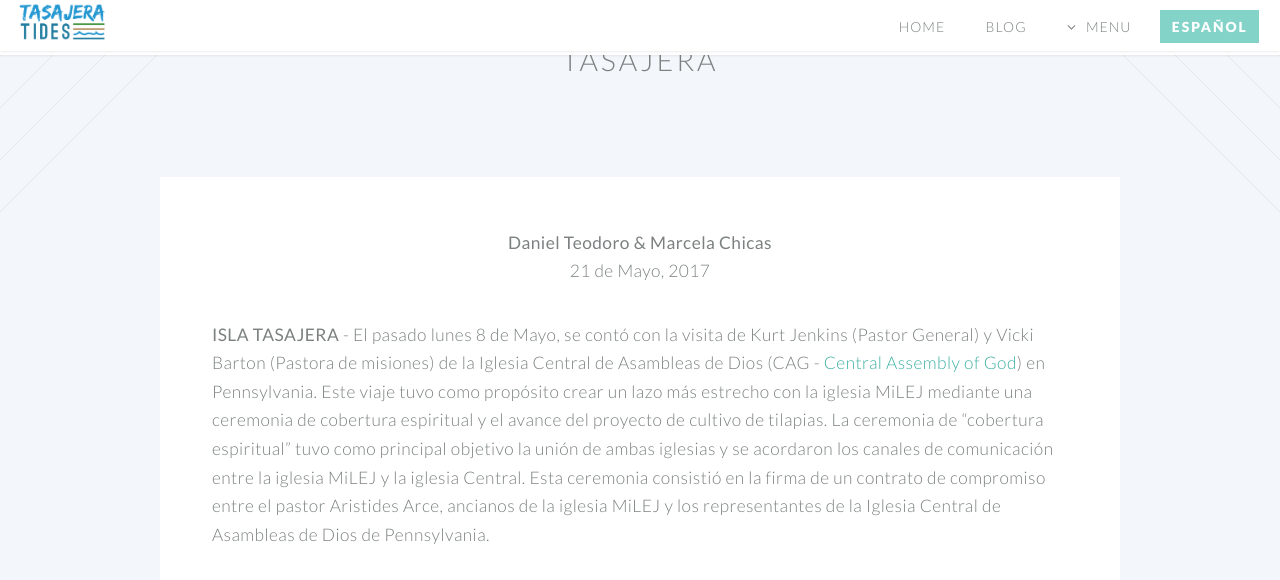
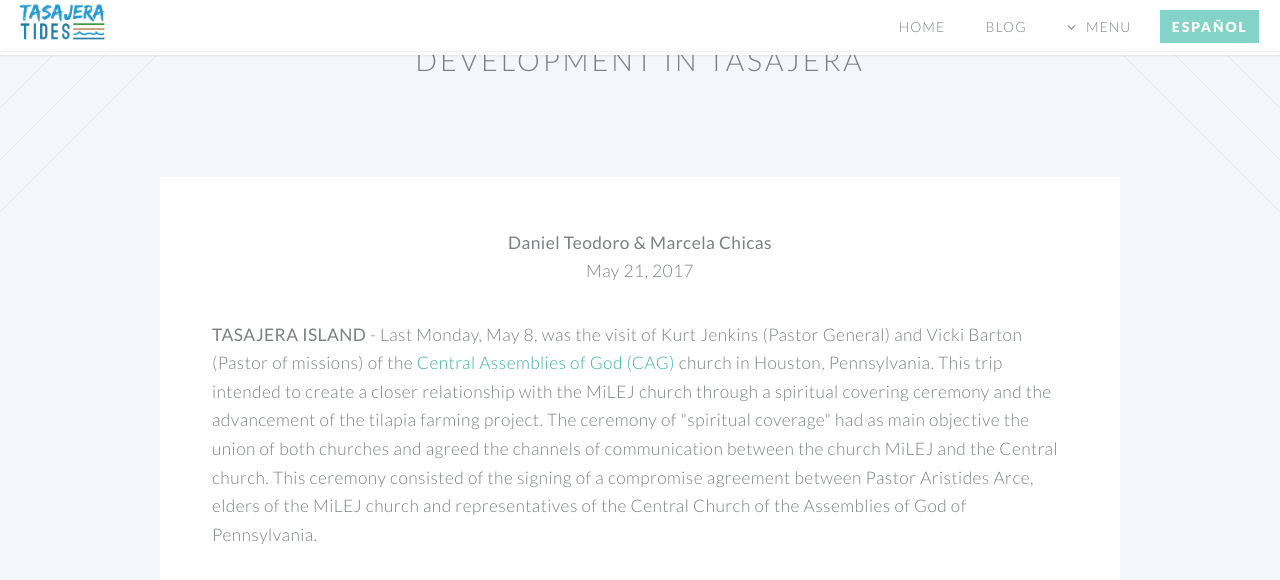
Before and after one commit to danteo90/danteo90.github.io, a Jekyll site: the page built from blog_1_en.html, in a window 1280 px wide and 1400 px high, scrolled down 221 px, cut to the strip 0-580 px from the top of the window. Built offline with Jekyll 4.4.1, drawn with Linux system fonts in a browser that asks for light colours; some of the changed text lies outside the part shown.

Commit message:
Update blog_1_en.html

```diff
--- a/blog_1_en.html
+++ b/blog_1_en.html
@@ -71,23 +71,22 @@ layout: default
 
     <article id="main">
   <header class="special container">
-    <h2 class="post-title">Convenio Cristiano para el desarrollo acuicola de Tasajera</h2>
+    <h2 class="post-title">Christian Covenant for Spiritual and Aquaculture Development in Tasajera</h2>
     <p class="post-meta">{{ page.date | date: "%b %-d, %Y" }}{% if page.author %} • {{ page.author }}{% endif %}{% if page.meta %} • {{ page.meta }}{% endif %}</p>
   </header>
 
   <section class="style4 wrapper container">
-      <p style="text-align:center;"><b>Daniel Teodoro &amp; Marcela Chicas</b><br />21 de Mayo, 2017</p>
+      <p style="text-align:center;"><b>Daniel Teodoro &amp; Marcela Chicas</b><br />May 21, 2017</p>
 
-      <p><b>ISLA TASAJERA</b> - El pasado lunes 8 de Mayo, se contó con la visita de Kurt Jenkins (Pastor General) y Vicki Barton (Pastora de misiones) de la Iglesia Central de Asambleas de Dios (CAG - <a href="http://www.centralconnect.org/" target="_blank"><i>Central Assembly of God</i></a>) en Pennsylvania. Este viaje tuvo como propósito crear un lazo más estrecho con la iglesia MiLEJ mediante una ceremonia de cobertura espiritual y el avance del proyecto de cultivo de tilapias. La ceremonia de “cobertura espiritual” tuvo como principal objetivo la unión de ambas iglesias y se acordaron los canales de comunicación entre la iglesia MiLEJ y la iglesia Central. Esta ceremonia consistió en la firma de un contrato de compromiso entre el pastor Aristides Arce, ancianos de la iglesia MiLEJ y los representantes de la Iglesia Central de Asambleas de Dios de Pennsylvania.</p>
+      <p><b>TASAJERA ISLAND</b> - Last Monday, May 8, was the visit of Kurt Jenkins (Pastor General) and Vicki Barton (Pastor of missions) of the <a href="http://centralconnect.org/">Central Assemblies of God (CAG)</a> church in Houston, Pennsylvania. This trip intended to create a closer relationship with the MiLEJ church through a spiritual covering ceremony and the advancement of the tilapia farming project. The ceremony of "spiritual coverage" had as main objective the union of both churches and agreed the channels of communication between the church MiLEJ and the Central church. This ceremony consisted of the signing of a compromise agreement between Pastor Aristides Arce, elders of the MiLEJ church and representatives of the Central Church of the Assemblies of God of Pennsylvania.</p>
 
       <div id='container'>
 <p><img src="danteo90.github.io/images/DSCN7713.JPG" width="400px" height="295px" alt="foto dscn 7852" style='float: left; margin-right: 30px; margin-bottom: 20px;'/>
-El segundo propósito de la visita fue avanzar el planeamiento del proyecto acuicola propuesto en Julio de 2016 por el pastor Aristides y miembros de su iglesia. Reuniones se llevaron acabo con el encargado de la construcción del muro perimetral del terreno (Oscar Funes); se reunieron con el tecnico acuicola de CORDES, que estará a cargo de la capacitación de las familias que participaran en el proyecto. Se establecio publicamente que el encargado de este proyecto en Tasajera será el pastor Aristides Arce con el cual también tuvieron reuniones que definieron los canales de comunicaciones y la administración financiera del proyecto.</p>
+The second purpose of the visit was to advance the planning of the aquaculture project which was proposed in July 2016 by Pastor Aristides and members of his congregation. Meetings were held with the person in charge of the construction of the perimeter wall (Oscar Funes); with the aquaculture technician of CORDES (local NGO), who will be in charge of training the families who participate in the project. It was publicly established that the person in charge of this project in Tasajera will be Pastor Aristides Arce with whom also they had several meetings to define communication channels, financial administration, and the next steps in the project.</p>
 </div>
 
-      <p>Se comunico a la comunidad que la iglesia Central de Pennsylvania no es dueño del proyecto, sino que es un proyecto destinado y administrado por familias de la comunidad. Estas familias que serán beneficiadas se comprometieron con ayudar con mano de obra durante la construcción de las distintas fases del proyecto. Así como también a asistir a todas las capacitaciones que se impartirán para el uso y mantenimiento correcto de los estanques y de las tilapias.</p>
-       <p><img src="danteo90.github.io/images/DSCN7758.JPG" width="400px" height="275px" alt="foto dscn DSCN7758" style="float: right; margin-left: 30px;">Para finalizar se realizó una pequeña ceremonia de inauguración del proyecto en el terreno designado para la construcción de los estanques donde los ancianos junto con el pastor Aristides y los pastores de la iglesia de Pennsylvania realizaron una oración especial para bendecir el lugar y dar inicio a la construcción del muro perimetral.
-           Ademas de las ceremonias, se dio tiempo para responder preguntas de la comunidad y se aclaro que la comunicación es importante para evitar malos entendidos y cualquier otra circunstancia que pueda afectar la continuidad del proyecto. Tanto los misioneros (Kurt Jenkins, Vicki Barton, Francisco Teodoro) como las personas que participaran en el proyecto  se encuentran emocionados de trabajar como un equipo para lograr de esta manera sacar adelante los estanques, ya que estos abrirán una puerta a nuevos proyectos auto-sostenibles para la comunidad de la isla. Los pastores de Pennsylvania tambien sostibieron reuniones con ADESCO (Walter y Ezequiel) y la promotora de Salud (Amalia) para escuchar las necesidades generales de la isla. Interpretation y traduccion fue provista por Marcela Chicas y Rafael Ramirez.</p>
+      <p>The community was told that Central Assembly of God does not own the project, because this project will be run by families in the community who will benefit from it. These families who will be benefited, mostly women, are committed to help with labor during the construction of the different phases of the projecs and attend all the trainings that will be given for the correct use and maintenance of the tanks and tilapias.</p>
+       <p><img src="danteo90.github.io/images/DSCN7758.JPG" width="400px" height="275px" alt="foto dscn DSCN7758" style="float: right; margin-left: 30px;">Finally, a ground-breaking ceremony was held to inaugurate the project on the designated land for the construction of the tilapia tanks where the elders, together with Pastor Aristides and the CAG pastors, made a special prayer to bless the land and start the construction of the perimeter wall. In addition to the ceremonies, there was time to answer community questions and clarify any doubts. Communication was recognized as important to avoid misunderstandings and any other circumstances that may affect the continuity of the project. Both the missionaries (Kurt Jenkins, Vicki Barton, Francisco Teodoro) and the people who participated in the project are excited to work together as a team to achieve the goals of this project; as it will advance the development and self-sustainability of the community of the island. Pastors from Pennsylvania also held meetings with ADESCO (Walter and Ezequiel) and the Health Promoter (Amalia) to listen to the general needs of the community. Interpretation and translation was provided by Marcela Chicas and Rafael Ramirez</p>
       <img src="danteo90.github.io/images/DSCN7877.JPG" width="400px" height="275px" alt="foto dscn 7877" style="margin-left: 30px;">
       <img src="danteo90.github.io/images/DSCN7852.JPG" width="400px" height="275px" alt="foto dscn DSCN7852" style="margin-left: 30px;">
 
```
